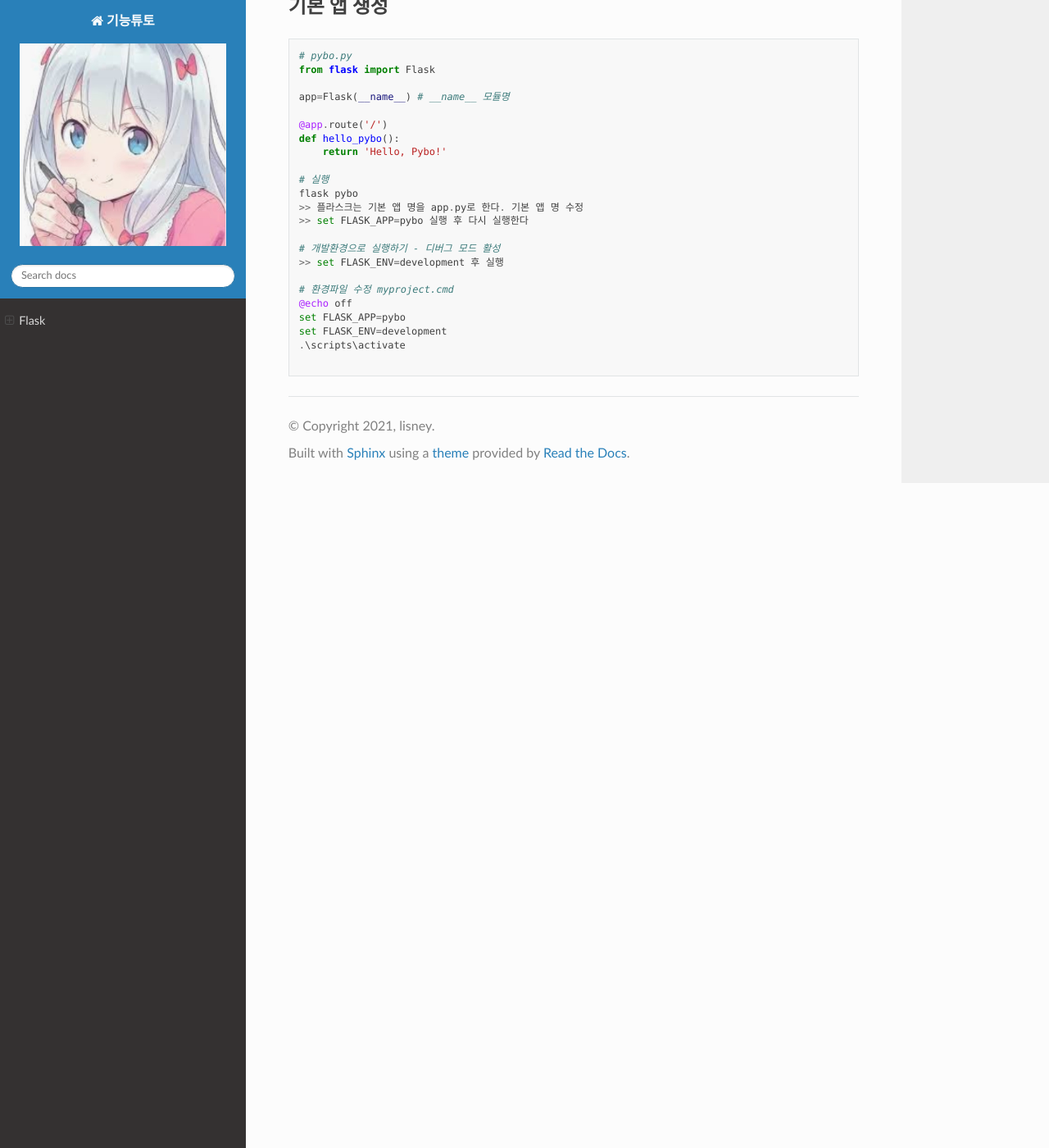
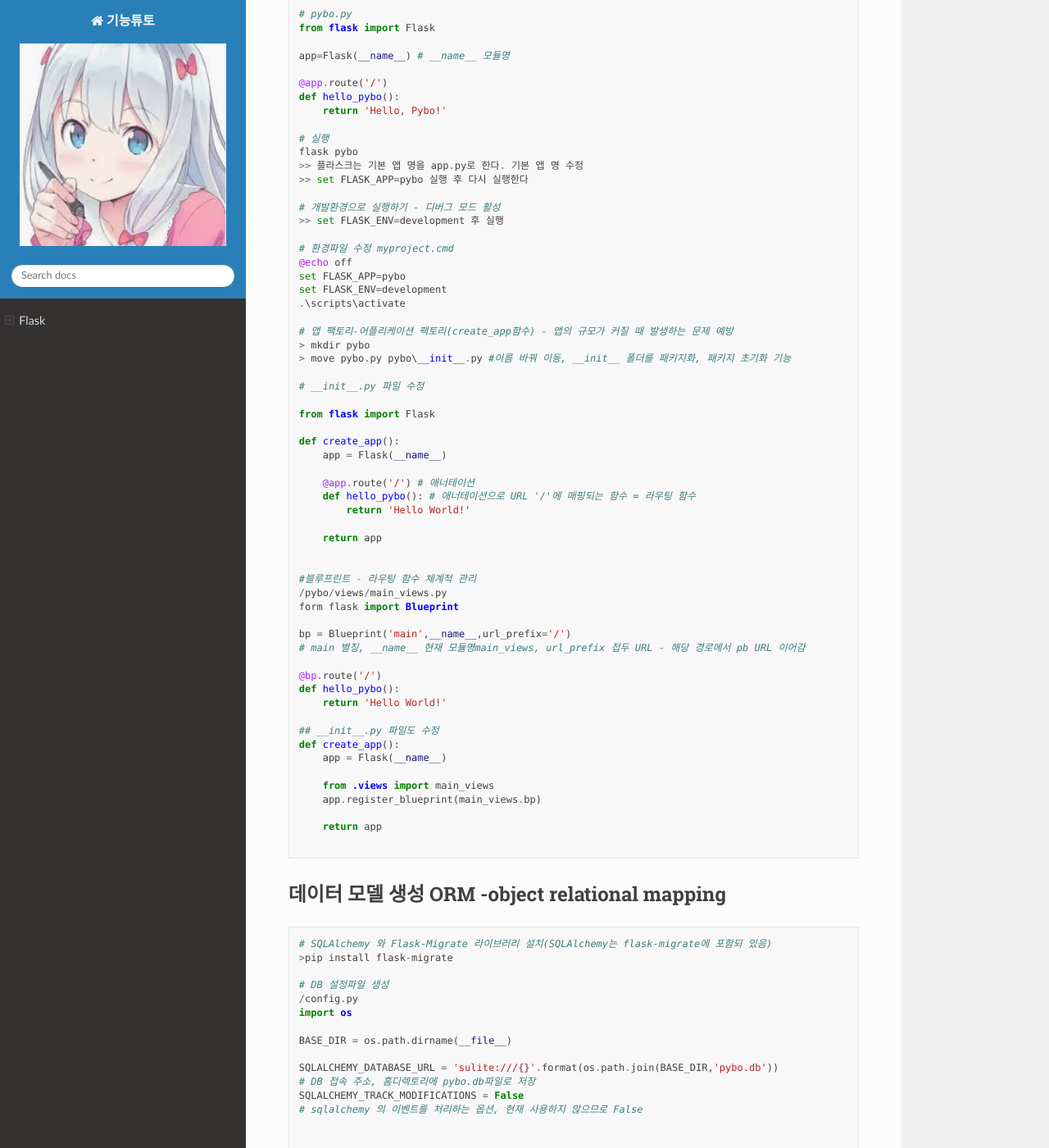
Before and after one commit to lisney/RTD, a Sphinx documentation site: the page built from docs/source/new/flask.md, in a window 1280 px wide and 1400 px high, scrolled down 905 px. Shown: the whole window at 82% size. Built offline with Sphinx 7.4.7 and the Read the Docs theme 2.0.0, drawn with Linux system fonts in a browser that asks for light colours; pages that are not in the unit, such as notebooks, are missing from menus; some of the changed text lies outside the part shown.

Commit message:
Update flask.md

````diff
--- a/docs/source/new/flask.md
+++ b/docs/source/new/flask.md
@@ -72,4 +69,65 @@ set FLASK_APP=pybo
 set FLASK_ENV=development
 .\scripts\activate
 
+# 앱 팩토리-어플리케이션 팩토리(create_app함수) - 앱의 규모가 커질 때 발생하는 문제 예방
+> mkdir pybo
+> move pybo.py pybo\__init__.py #이름 바꿔 이동, __init__ 폴더를 패키지화, 패키지 초기화 기능
+
+# __init__.py 파일 수정
+
+from flask import Flask
+
+def create_app():
+    app = Flask(__name__)
+
+    @app.route('/') # 애너테이션
+    def hello_pybo(): # 애너테이션으로 URL '/'에 매핑되는 함수 = 라우팅 함수
+        return 'Hello World!'
+
+    return app
+
+
+#블루프린트 - 라우팅 함수 체계적 관리
+/pybo/views/main_views.py
+form flask import Blueprint
+
+bp = Blueprint('main',__name__,url_prefix='/')
+# main 별칭, __name__ 현재 모듈명main_views, url_prefix 접두 URL - 해당 경로에서 pb URL 이어감
+
+@bp.route('/')
+def hello_pybo():
+    return 'Hello World!'
+
+## __init__.py 파일도 수정
+def create_app():
+    app = Flask(__name__)
+
+    from .views import main_views
+    app.register_blueprint(main_views.bp)
+
+    return app
+
 ```
+
+
+데이터 모델 생성 ORM -object relational mapping
+--------------------------------
+
+```
+# SQLAlchemy 와 Flask-Migrate 라이브러리 설치(SQLAlchemy는 flask-migrate에 포함되 있음)
+>pip install flask-migrate
+
+# DB 설정파일 생성
+/config.py
+import os
+
+BASE_DIR = os.path.dirname(__file__)
+
+SQLALCHEMY_DATABASE_URL = 'sulite:///{}'.format(os.path.join(BASE_DIR,'pybo.db'))
+# DB 접속 주소, 홈디렉토리에 pybo.db파일로 저장
+SQLALCHEMY_TRACK_MODIFICATIONS = False
+# sqlalchemy 의 이벤트를 처리하는 옵션, 현재 사용하지 않으므로 False
+
+
+
+```
````
Also changed, not shown: other parts of docs/source/new/flask.md (+0 -3 lines).
